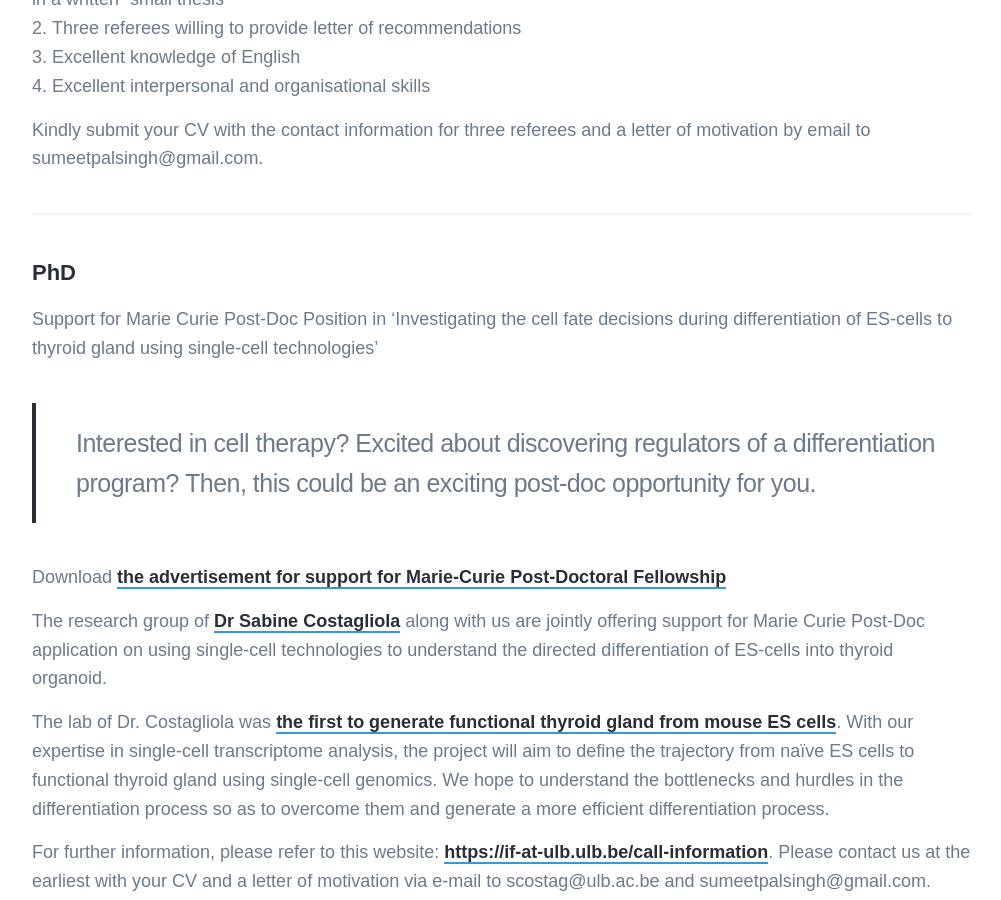
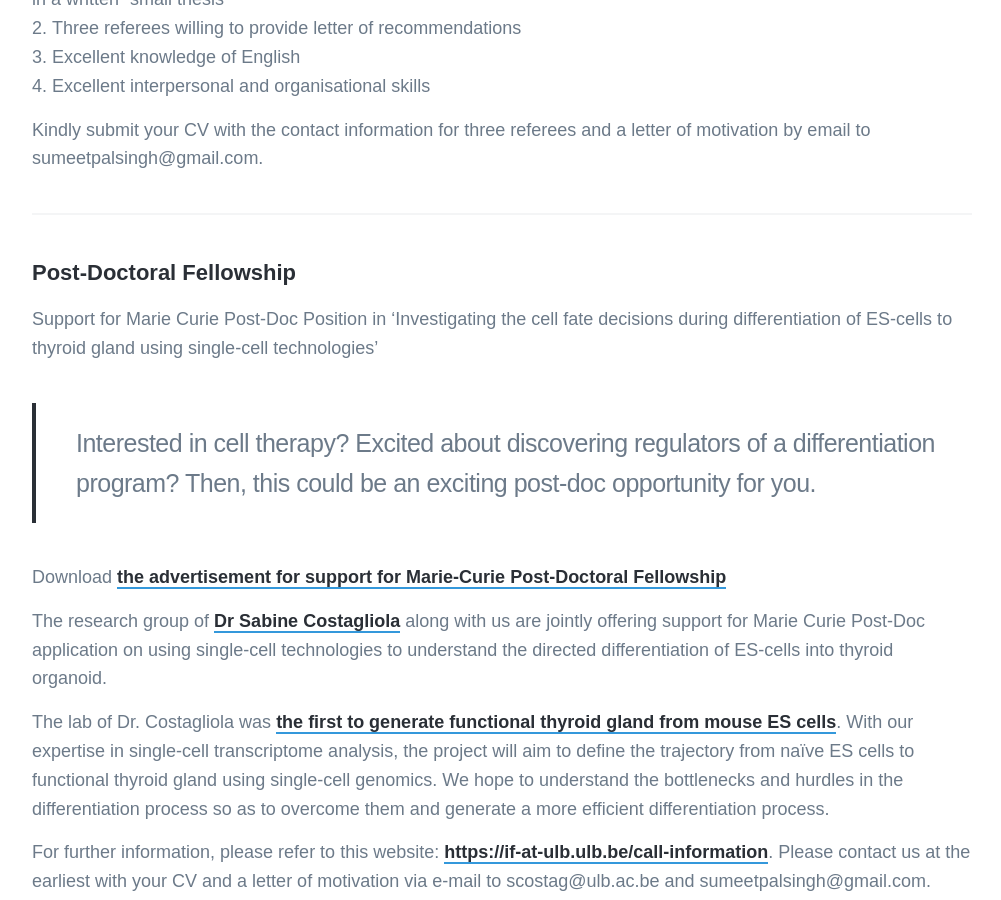
Before and after one commit to sumeetpalsingh/sumeetpalsingh.github.io, a Jekyll site: the page built from _pages/vacancies.md, in a window 1280 px wide and 900 px high, scrolled down 1509 px. Shown: the whole window, without its empty margins (138-1139 px from the left). Built offline with Jekyll 4.4.1, drawn with Linux system fonts in a browser that asks for light colours; nearby versions of some CDN libraries; some web fonts are replaced.

Commit message:
Update vacancies.md

```diff
--- a/_pages/vacancies.md
+++ b/_pages/vacancies.md
@@ -6,13 +6,13 @@
 ---
 
 #### We are offering:
-#### 1. <a href="#PhD">Fully funded PhD student</a>
+#### 1. [Fully funded PhD student](#phd)
 #### 2. <a href="#Tech">Fully funded lab technician</a>
 #### 3. <a href="#PostDoc">Support for a Marie-Curie Post-Doctoral Fellowship</a>
 
 ---
 
-<h4 id="PhD">PhD</h4>
+#### PhD ####
 
 We are offering a PhD position starting 01 October, 2019.
 
@@ -40,7 +40,7 @@
 
 ---
 
-<h4 id="PostDoc">PhD</h4>
+<h4 id="PostDoc">Post-Doctoral Fellowship</h4>
 
 Support for Marie Curie Post-Doc Position in ‘Investigating the cell fate decisions during differentiation of ES-cells to thyroid gland using single-cell technologies’
 
```
